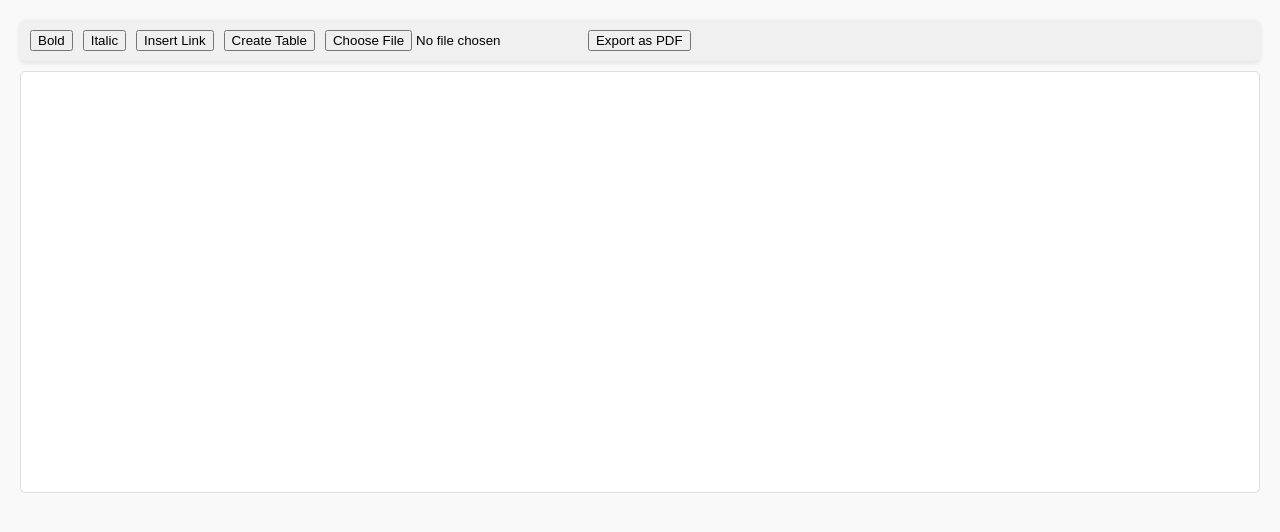
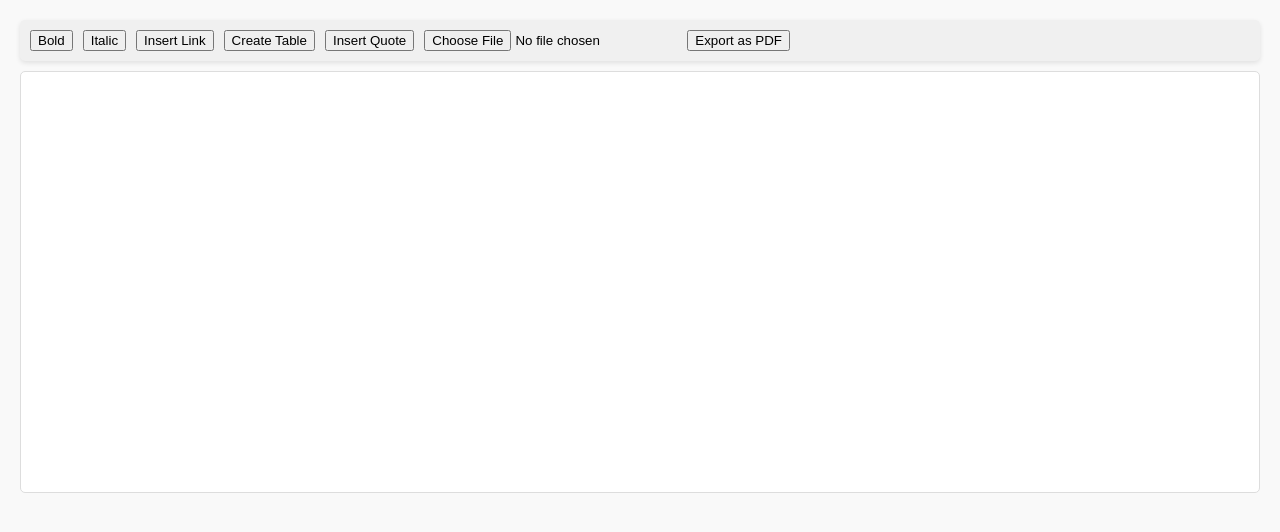
Before and after one commit to spydernet3/Notepad, a plain HTML site: page index.html in a window 1280 px wide. Drawn offline with Linux system fonts and the light colour scheme.

Commit message:
Update index.html

```diff
--- a/index.html
+++ b/index.html
@@ -15,6 +15,8 @@
         <button onclick="insertLink()">Insert Link</button>
         <!-- Table Button -->
         <button onclick="createTable()">Create Table</button>
+        <!-- Quoted Text Button -->
+        <button onclick="insertQuote()">Insert Quote</button>
         <!-- File Management -->
         <input type="file" id="fileInput" onchange="uploadFile()" accept=".txt, .pdf, .docx">
         <button onclick="exportDocument()">Export as PDF</button>
```
